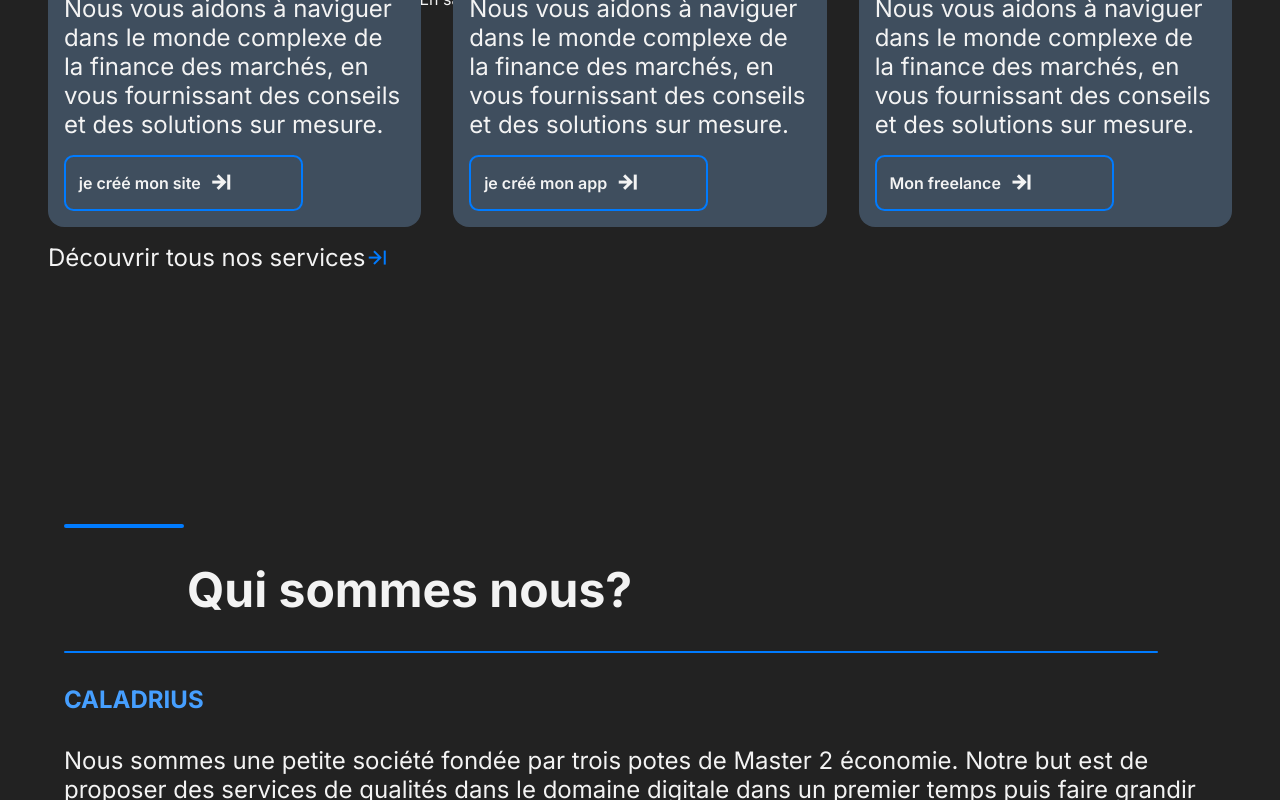
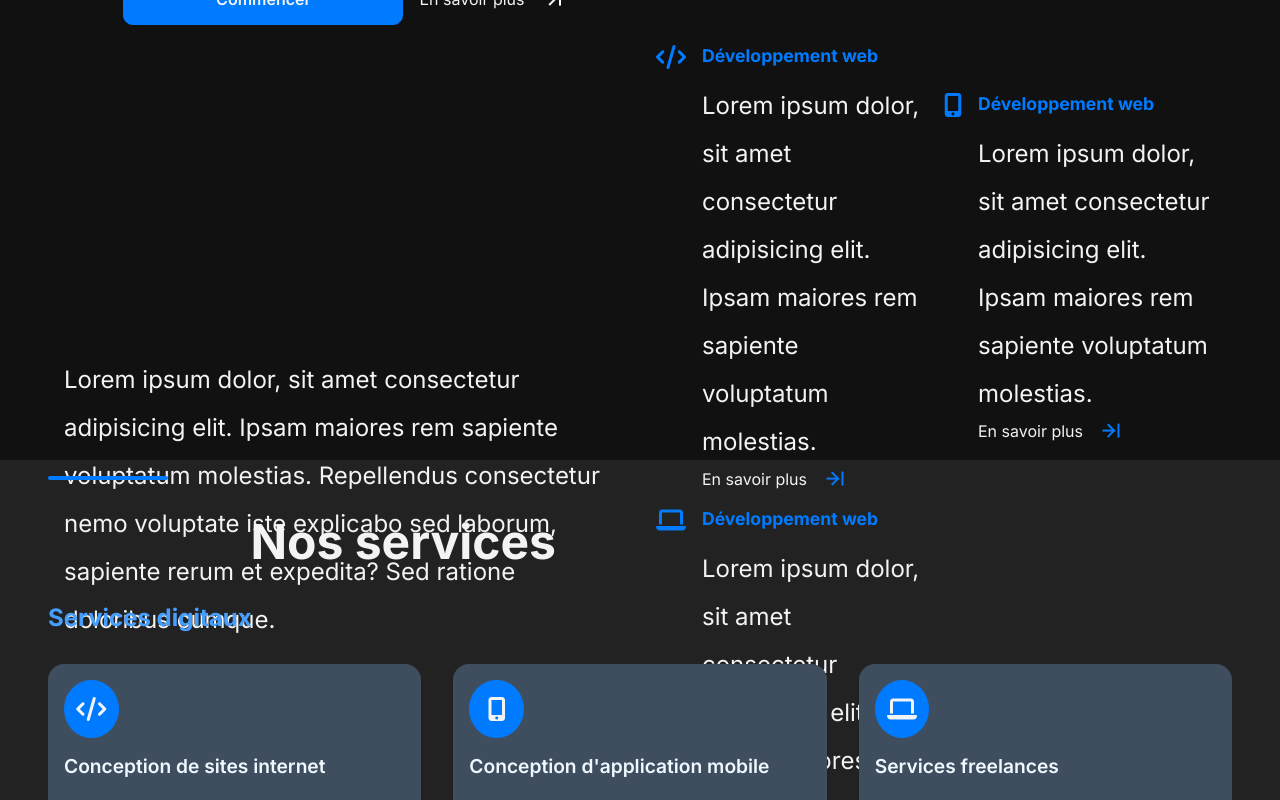
Before and after one commit to Migthyvan/Caladrius, a Vue app in the folder Caladrius/: page / in a window 1280 px wide. Shown: the part 1140-1940 px from the top of the page. Built offline with nearby package versions, Linux system fonts and the light colour scheme.

Commit message:
services

```diff
--- a/Caladrius/src/assets/main.css
+++ b/Caladrius/src/assets/main.css
@@ -25,6 +25,13 @@ h3 {
   margin-bottom: 1rem;
 }
 
+h4 {
+  font-size: 1.1rem;
+  color: #007bff;
+  margin-bottom: 1rem;
+}
+
+
 .subtitle {
   font-size: 1rem;
   color: #f3f3f3;
@@ -34,6 +41,7 @@ h3 {
 
 p {
   color: #f3f3f3;
+  line-height: 2;
 }
 
 i{
--- /dev/null
+++ b/Caladrius/src/components/section/r_serviceSection.vue
@@ -0,0 +1,73 @@
+<template>
+  <div class="main__container center__flex__mobile">
+    <p class="title">Deploy Faster</p>
+    <h2>
+        Trouvez tout ce dont vous avez besoin
+    </h2>
+    <p>
+        Lorem ipsum dolor, sit amet consectetur adipisicing elit.
+        Ipsam maiores rem sapiente voluptatum molestias.
+        Repellendus consectetur nemo voluptate iste explicabo sed laborum,
+        sapiente rerum et expedita? Sed ratione doloribus cumque.
+    </p>
+    <div class="center__flex__mobile service__container ">
+        <div class="card">
+            <i class="fa-solid fa-code"></i>
+            <div class="card__info">
+                <h4>Développement web</h4>
+                <p>
+                    Lorem ipsum dolor, sit amet consectetur adipisicing elit.
+                    Ipsam maiores rem sapiente voluptatum molestias.
+                </p>
+                <span>En savoir plus <i class="ri-contract-right-line" style="color: #007bff;"></i> </span>
+            </div>
+        </div>
+
+        <div class="card">
+            <i class="fa-solid fa-mobile-screen-button"></i>
+            <div class="card__info">
+                <h4>Développement web</h4>
+                <p>
+                    Lorem ipsum dolor, sit amet consectetur adipisicing elit.
+                    Ipsam maiores rem sapiente voluptatum molestias.
+                </p>
+                <span>En savoir plus <i class="ri-contract-right-line" style="color: #007bff;"></i> </span>
+            </div>
+        </div>
+
+        <div class="card">
+            <i class="fa-solid fa-laptop"></i>
+            <div class="card__info">
+                <h4>Développement web</h4>
+                <p>
+                    Lorem ipsum dolor, sit amet consectetur adipisicing elit.
+                    Ipsam maiores rem sapiente voluptatum molestias.
+                </p>
+                <span>En savoir plus <i class="ri-contract-right-line" style="color: #007bff;"></i> </span>
+            </div>
+        </div>
+    </div>
+  </div>
+</template>
+
+<script>
+export default {
+
+}
+</script>
+
+<style>
+.card{
+    display: flex;
+    gap: 1rem;
+}
+
+@media (min-width: 768px) {
+
+    .service__container{
+        display: grid;
+        grid-template-columns: 1fr 1fr;
+        gap: 1rem;
+    }
+}
+</style>
--- a/Caladrius/src/views/index.vue
+++ b/Caladrius/src/views/index.vue
@@ -2,6 +2,7 @@
     <div class="container">
         <navbar></navbar>
         <r_firstSection></r_firstSection>
+        <r_serviceSection></r_serviceSection>
         <mainSection></mainSection>
         <aboutUsSection></aboutUsSection>
         <contactSection></contactSection>
@@ -16,10 +17,11 @@ import mainSection from '@/components/section/serviceSection.vue';
 import aboutUsSection from '@/components/section/aboutUsSection.vue';
 import contactSection from '@/components/section/contactSection.vue';
 import footerSection from '@/components/section/footerSection.vue';
+import r_serviceSection from '@/components/section/r_serviceSection.vue';
 
 export default {
     components: {
-        navbar, r_firstSection, mainSection, aboutUsSection, contactSection, footerSection
+        navbar, r_firstSection, r_serviceSection , mainSection, aboutUsSection, contactSection, footerSection
     }
 }
 </script>
```
